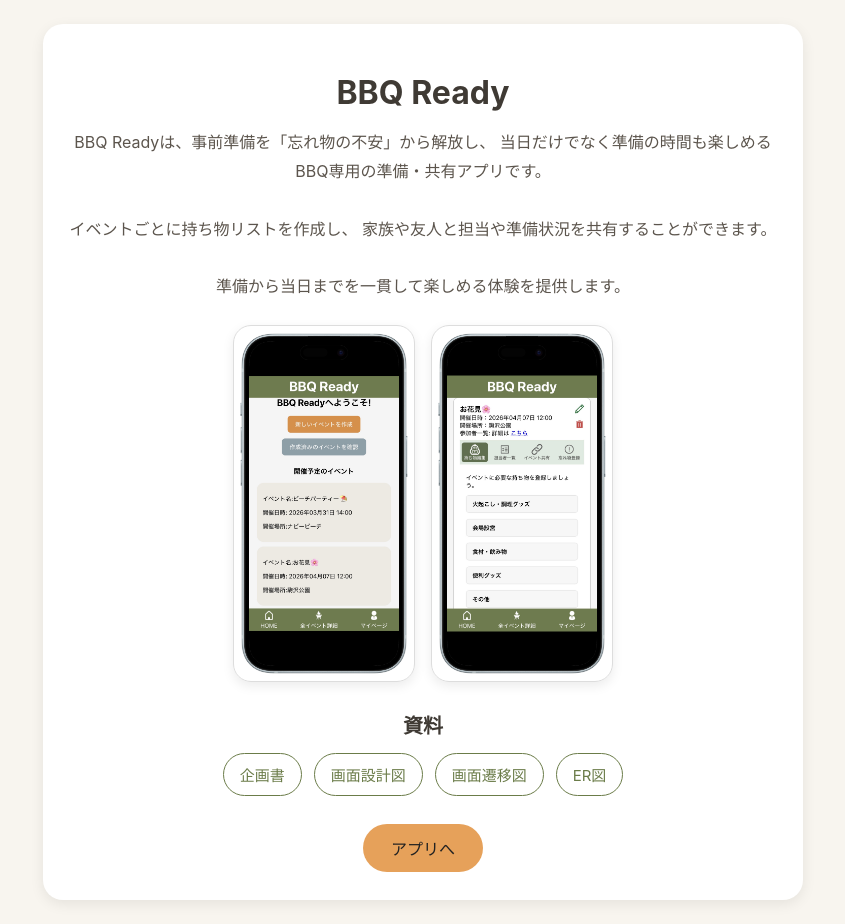
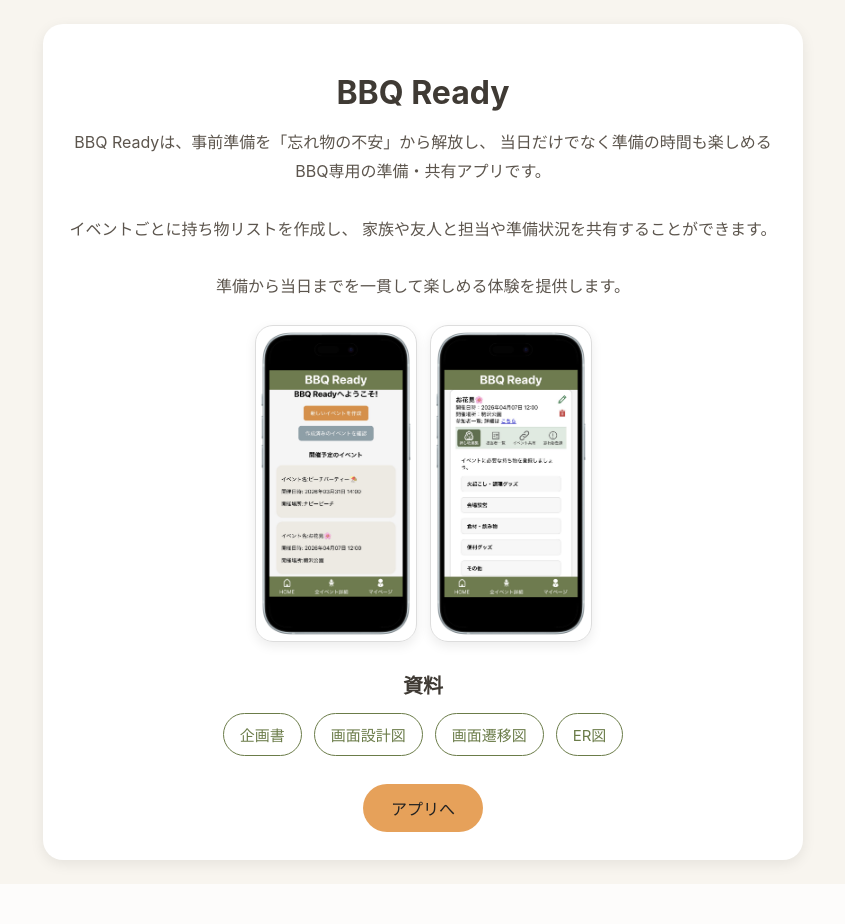
Before and after one commit to HanakoAnami/bbq-ready, a Django app: page / in a window 1280 px wide. Shown: the whole page, without its empty margins (217-1062 px from the left). After the commit the page ends 875 px from the top, so only its background shows below. Run offline with Django 5.2, Linux system fonts and the light colour scheme.

Commit message:
potofolio写真大きさ修正

```diff
--- a/bbq_app/static/bbq_app/css/style.css
+++ b/bbq_app/static/bbq_app/css/style.css
@@ -1516,14 +1516,14 @@ input[type="checkbox"] {
 .portfolio-screenshot-area {
     display: flex;
     justify-content: center;
-    gap: 16px;
-    flex-wrap: wrap;
+    gap: 13px;
+    flex-wrap: nowrap;
     margin-bottom: 28px;
 }
 
 .portfolio-screenshot {
     width: 100%;
-    max-width: 180px;
+    max-width: 160px;
     border-radius: 18px;
     border: 1px solid #ddd;
     box-shadow: 0 4px 12px rgba(0, 0, 0, 0.08);
```
